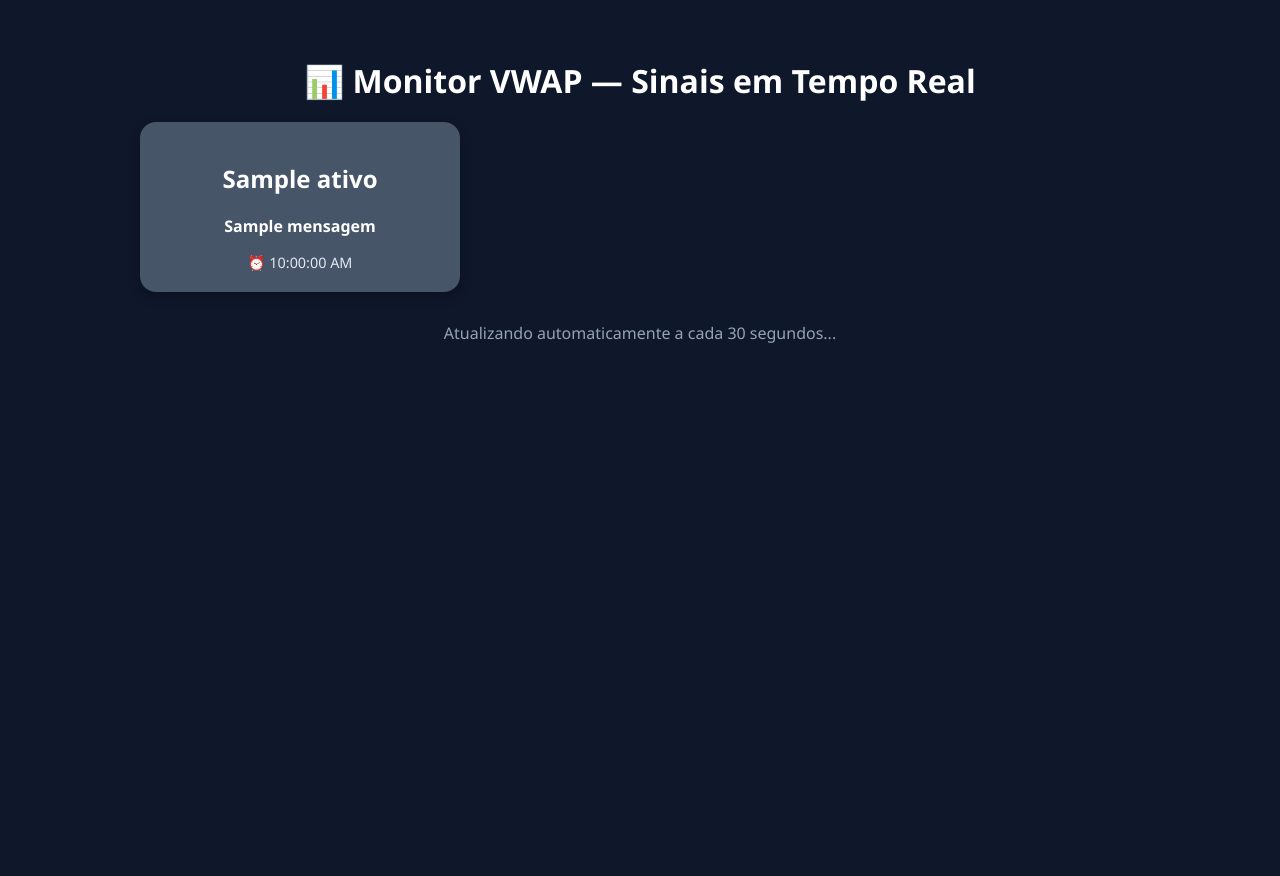
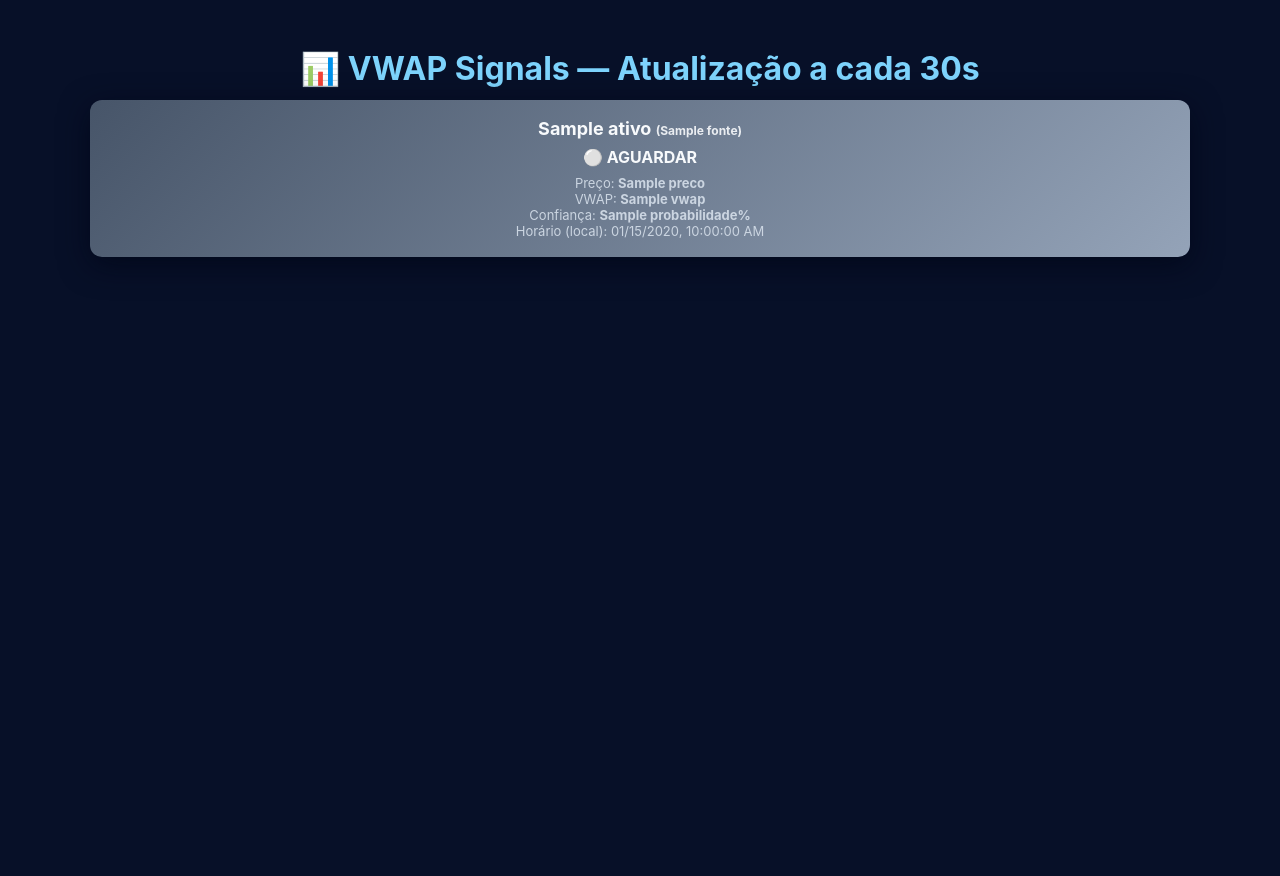
Before and after one commit to icleoc/daytrade-monitor, a Flask app: template templates/dashboard.html in a window 1280 px wide. After the commit the page ends 257 px from the top, so only its background shows below. Run offline with Flask 3, Linux system fonts and the light colour scheme; the template is opened without the code that fills it: most values are stand-ins (such as "Sample title", 1, 10 or a date in 2020); parts of the project's set-up code (start-up, migrations or seed data) failed here and were passed over.

Commit message:
Update dashboard.html

```diff
--- a/templates/dashboard.html
+++ b/templates/dashboard.html
@@ -1,71 +1,59 @@
-<!DOCTYPE html>
+<!doctype html>
 <html lang="pt-br">
 <head>
-    <meta charset="UTF-8">
+  <meta charset="utf-8">
   <meta http-equiv="refresh" content="30">
-    <meta name="viewport" content="width=device-width, initial-scale=1.0">
-    <title>Monitor VWAP — Sinais em Tempo Real</title>
+  <meta name="viewport" content="width=device-width, initial-scale=1">
+  <title>Painel VWAP - Sinais</title>
   <style>
-        body {
-            background-color: #0f172a;
-            color: #fff;
-            font-family: "Segoe UI", sans-serif;
-            display: flex;
-            flex-direction: column;
-            align-items: center;
-            justify-content: flex-start;
-            padding: 30px;
-            min-height: 100vh;
-        }
-        h1 {
-            font-size: 2rem;
-            margin-bottom: 20px;
-            text-align: center;
-        }
-        .container {
-            display: grid;
-            grid-template-columns: repeat(auto-fill, minmax(250px, 1fr));
-            gap: 20px;
-            width: 100%;
-            max-width: 1000px;
-        }
-        .card {
-            border-radius: 16px;
-            padding: 20px;
-            text-align: center;
-            box-shadow: 0 4px 12px rgba(0,0,0,0.3);
-            transition: transform 0.2s ease;
-        }
-        .card:hover { transform: scale(1.05); }
-        .buy { background-color: #16a34a; }  /* Verde */
-        .sell { background-color: #dc2626; } /* Vermelho */
-        .neutral { background-color: #475569; } /* Cinza */
-        .hora {
-            font-size: 0.9em;
-            color: #e2e8f0;
-            margin-top: 10px;
-        }
+    body { background:#071028; color:#e6eef6; font-family: Inter, system-ui, sans-serif; padding:20px; }
+    h1 { color:#7dd3fc; text-align:center; margin-bottom:12px; }
+    .grid { display:grid; gap:18px; grid-template-columns: repeat(auto-fit, minmax(260px, 1fr)); max-width:1100px; margin:0 auto; }
+    .card { border-radius:12px; padding:18px; box-shadow: 0 8px 30px rgba(2,6,23,0.7); text-align:center; }
+    .card h2 { margin:0 0 8px 0; font-size:18px; }
+    .msg { font-weight:700; font-size:16px; margin-bottom:8px; }
+    .meta { font-size:13px; color:#cbd5e1; }
+    .buy { background: linear-gradient(135deg,#16a34a,#65e8a6); color:#02140a; }
+    .sell { background: linear-gradient(135deg,#ef4444,#ff8a8a); color:#2b0b0b; }
+    .neutral { background: linear-gradient(135deg,#475569,#94a3b8); color:#f8fafc; }
+    .small { font-size:12px; opacity:0.9; }
   </style>
 </head>
 <body>
-    <h1>📊 Monitor VWAP — Sinais em Tempo Real</h1>
-    <div class="container">
+  <h1>📊 VWAP Signals — Atualização a cada 30s</h1>
+  <div class="grid">
     {% for s in sinais %}
-        <div class="card {% if s.tipo == 'compra' %}buy{% elif s.tipo == 'venda' %}sell{% else %}neutral{% endif %}">
-            <h2>{{ s.ativo }}</h2>
-            <p><strong>{{ s.mensagem }}</strong></p>
-            <div class="hora">⏰ <span class="hora-local" data-utc="{{ s.timestamp }}"></span></div>
+      {% set cls = 'neutral' %}
+      {% if s['sinal'] == 'COMPRA' %}{% set cls = 'buy' %}{% endif %}
+      {% if s['sinal'] == 'VENDA' %}{% set cls = 'sell' %}{% endif %}
+      <div class="card {{ cls }}">
+        <h2>{{ s['ativo'] }} <span class="small">({{ s['fonte'] }})</span></h2>
+        <div class="msg">
+          {% if s['sinal'] == 'COMPRA' %}
+            🟢 COMPRAR AGORA
+          {% elif s['sinal'] == 'VENDA' %}
+            🔴 VENDER AGORA
+          {% else %}
+            ⚪ AGUARDAR
+          {% endif %}
+        </div>
+        <div class="meta">
+          Preço: <strong>{{ s['preco'] }}</strong><br/>
+          VWAP: <strong>{{ s['vwap'] }}</strong><br/>
+          Confiança: <strong>{{ s['probabilidade'] }}%</strong><br/>
+          Horário (local): <span class="hora-local" data-utc="{{ s['timestamp'] }}"></span>
+        </div>
       </div>
     {% endfor %}
   </div>
-    <p style="margin-top: 30px; color: #94a3b8;">Atualizando automaticamente a cada 30 segundos...</p>
 
   <script>
-        // Converte UTC → horário local automaticamente
-        document.querySelectorAll('.hora-local').forEach(el => {
-            const utcTime = el.dataset.utc;
-            const local = new Date(utcTime).toLocaleTimeString([], { hour: '2-digit', minute: '2-digit', second: '2-digit' });
-            el.textContent = local;
+    // Converte UTC timestamp ISO para horário local do navegador
+    document.querySelectorAll('.hora-local').forEach(el=>{
+      const utc = el.dataset.utc;
+      if (!utc) { el.textContent = ''; return; }
+      const d = new Date(utc);
+      el.textContent = d.toLocaleString([], { hour: '2-digit', minute:'2-digit', second:'2-digit', day:'2-digit', month:'2-digit', year:'numeric' });
     });
   </script>
 </body>
```
Lines whose indentation alone changed are shown as unchanged.
